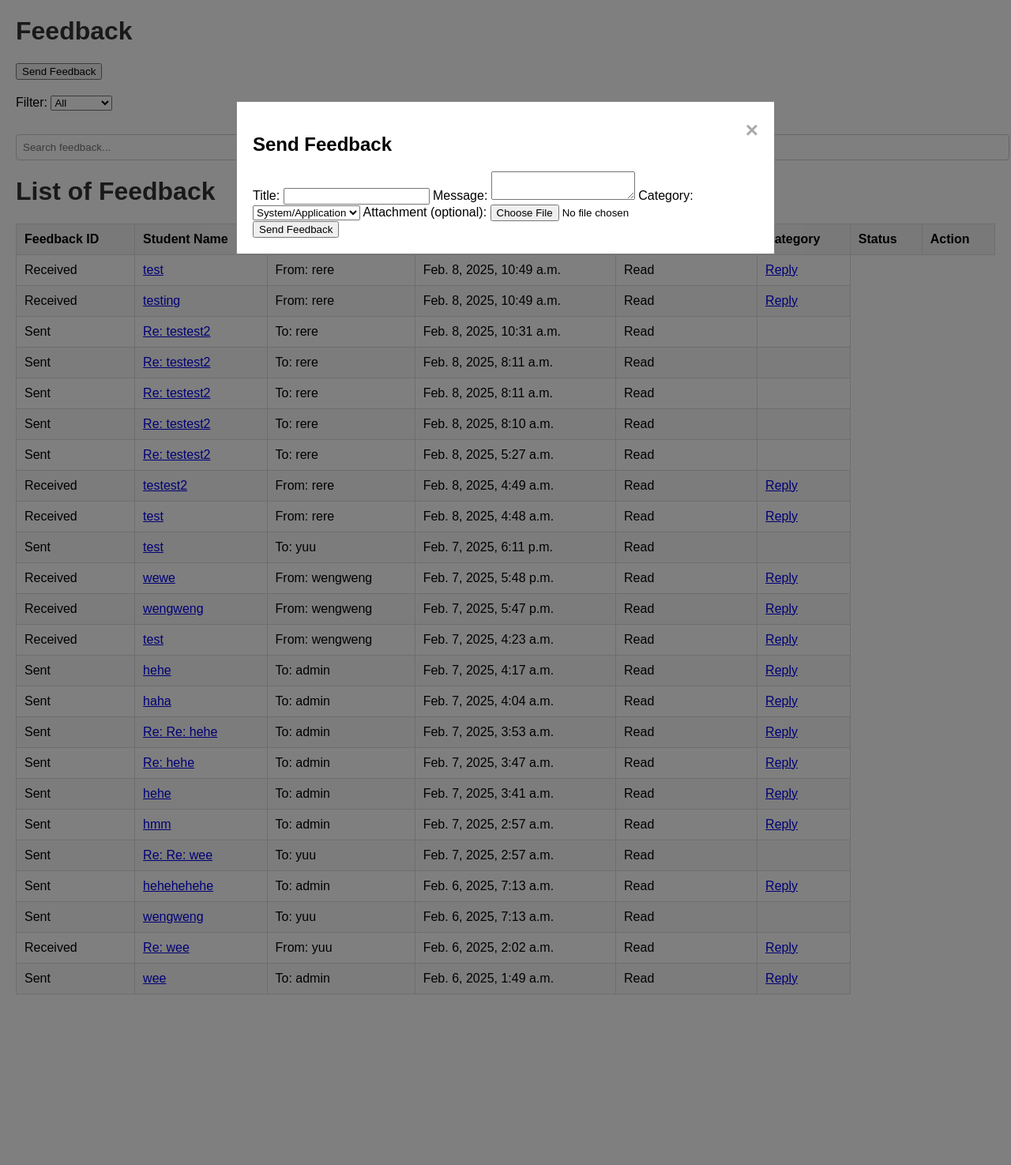
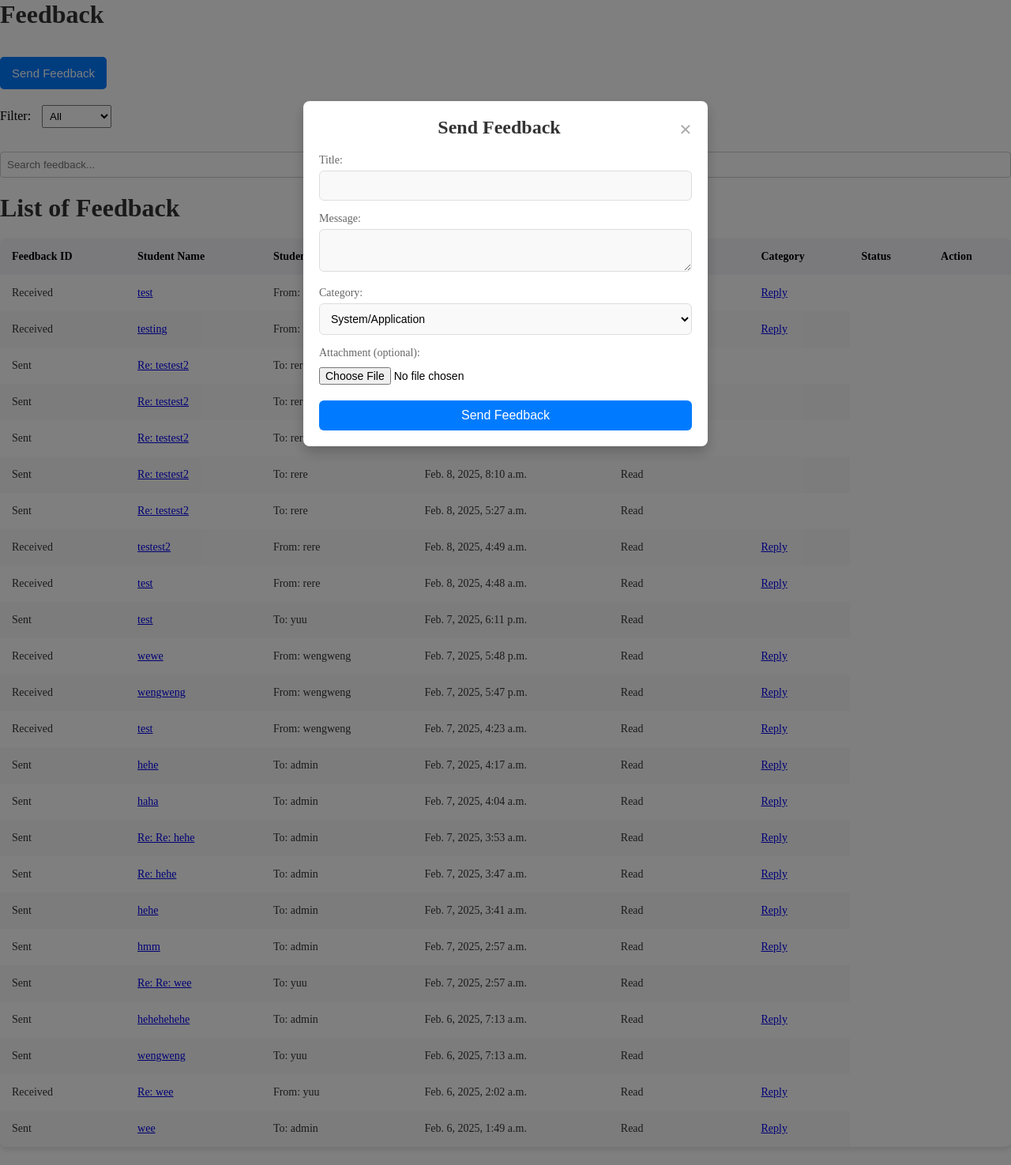
Before and after one commit to natasha1013/UniversityAidManagement, a Django app: page /feedbacks/ in a window 1280 px wide, after a click on "Send Feedback". Shown: the top 1475 px of the page at 79% size. Run offline with Django 5.2, Linux system fonts and the light colour scheme; a user stored in the database is signed in; data comes from the database, SQL or seed files in the repository.

Commit message:
Update feedbacks.css

```diff
--- a/feedbacks/static/css/feedbacks.css
+++ b/feedbacks/static/css/feedbacks.css
@@ -1,18 +1,22 @@
-/* static/css/feedbacks.css */
-body {
-    font-family: Arial, sans-serif;
-    margin: 20px;
+    /* Global Resets */
+* {
+    margin: 0;
+    padding: 0;
+    box-sizing: border-box;
 }
+
+/* Headings */
 h1 {
     color: #333;
 }
+
+/* Actions, Filters, and Search Bar */
 .actions, .filters, .search-bar {
     margin-bottom: 20px;
 }
-.filters button {
-    margin-right: 10px;
-    padding: 5px 10px;
-    cursor: pointer;
+.filters select {
+    padding: 5px;
+    margin-left: 10px;
 }
 .search-bar input {
     width: 100%;
@@ -21,25 +25,66 @@ h1 {
     border: 1px solid #ccc;
     border-radius: 4px;
 }
+
+/* Table Styling */
 table {
     width: 100%;
     border-collapse: collapse;
     margin-top: 20px;
+    background-color: #fff;
+    box-shadow: 0 4px 6px rgba(0, 0, 0, 0.1);
+    border-radius: 8px;
+    overflow: hidden;
 }
 table th, table td {
-    padding: 10px;
-    border: 1px solid #ddd;
+    padding: 15px;
     text-align: left;
 }
 table th {
-    background-color: #f4f4f4;
+    background-color: #f5f4fa;
+    font-size: 14px;
 }
 table tr:nth-child(even) {
-    background-color: #f9f9f9;
+    background-color: #fafafa;
 }
-.hidden {
-    display: none;
+table tr:hover {
+    background-color: #f0eefb;
 }
+table td {
+    font-size: 14px;
+    color: #333;
+}
+
+/* Action Buttons */
+.action-btn {
+    background-color: #8cc0de;
+    color: white;
+    border: none;
+    padding: 8px 12px;
+    border-radius: 6px;
+    cursor: pointer;
+    font-size: 14px;
+}
+.action-btn:hover {
+    background-color: #75b1d4;
+}
+
+/* Status Styling */
+.status {
+    padding: 5px 10px;
+    border-radius: 12px;
+    font-size: 12px;
+    color: white;
+    text-align: center;
+}
+.status.pending {
+    background-color: #ffa000;
+}
+.status.reviewed {
+    background-color: #66bb6a;
+}
+
+/* Modal Styling */
 .modal {
     display: none;
     position: fixed;
@@ -51,11 +96,68 @@ table tr:nth-child(even) {
     background-color: rgba(0, 0, 0, 0.5);
 }
 .modal-content {
-    background-color: white;
+    background-color: #fff;
     margin: 10% auto;
     padding: 20px;
-    border: 1px solid #888;
-    width: 50%;
+    border-radius: 8px;
+    width: 40%;
+    box-shadow: 0 8px 16px rgba(0, 0, 0, 0.2);
+    animation: fadeIn 0.3s ease-out;
+}
+.modal-content h2 {
+    font-size: 24px;
+    color: #333;
+    margin-bottom: 20px;
+    text-align: center;
+}
+.modal-content label {
+    display: block;
+    margin-top: 15px;
+    font-size: 14px;
+    color: #666;
+}
+
+/* Input Fields */
+.modal-content input[type="text"],
+.modal-content textarea,
+.modal-content select {
+    width: 100%;
+    padding: 10px;
+    margin-top: 5px;
+    border: 1px solid #ddd;
+    border-radius: 6px;
+    font-size: 14px;
+    background-color: #f9f9f9;
+    transition: border-color 0.2s ease;
+}
+.modal-content input[type="text"]:focus,
+.modal-content textarea:focus,
+.modal-content select:focus {
+    border-color: #007bff;
+    outline: none;
+}
+
+/* File Input */
+.modal-content input[type="file"] {
+    margin-top: 10px;
+    font-size: 14px;
+}
+
+/* Buttons */
+.modal-content button[type="submit"] {
+    margin-top: 20px;
+    width: 100%;
+    padding: 10px;
+    background-color: #007bff;
+    color: #fff;
+    border: none;
+    border-radius: 6px;
+    font-size: 16px;
+    cursor: pointer;
+    transition: background-color 0.3s ease;
+}
+.modal-content button[type="submit"]:hover {
+    background-color: #0056b3;
 }
 .close {
     color: #aaa;
@@ -64,8 +166,35 @@ table tr:nth-child(even) {
     font-weight: bold;
     cursor: pointer;
 }
-.close:hover,
-.close:focus {
-    color: black;
-    text-decoration: none;
+.close:hover {
+    color: #333;
 }
+
+/* Style the "Send Feedback" button */
+button {
+  background-color: #007BFF; /* Blue background */
+  color: white; /* White text */
+  padding: 12px 15px; /* Comfortable padding */
+  border: none; /* Remove border */
+  border-radius: 5px; /* Rounded corners */
+  cursor: pointer; /* Pointer cursor on hover */
+  font-size: 15px; /* Consistent font size */
+  transition: background-color 0.3s ease; /* Smooth hover transition */
+  margin-top: 35px;
+}
+
+button:hover {
+  background-color: #0056b3; /* Darker blue on hover */
+}
+
+/* Animations */
+@keyframes fadeIn {
+    from {
+        opacity: 0;
+        transform: scale(0.95);
+    }
+    to {
+        opacity: 1;
+        transform: scale(1);
+    }
+}
```
